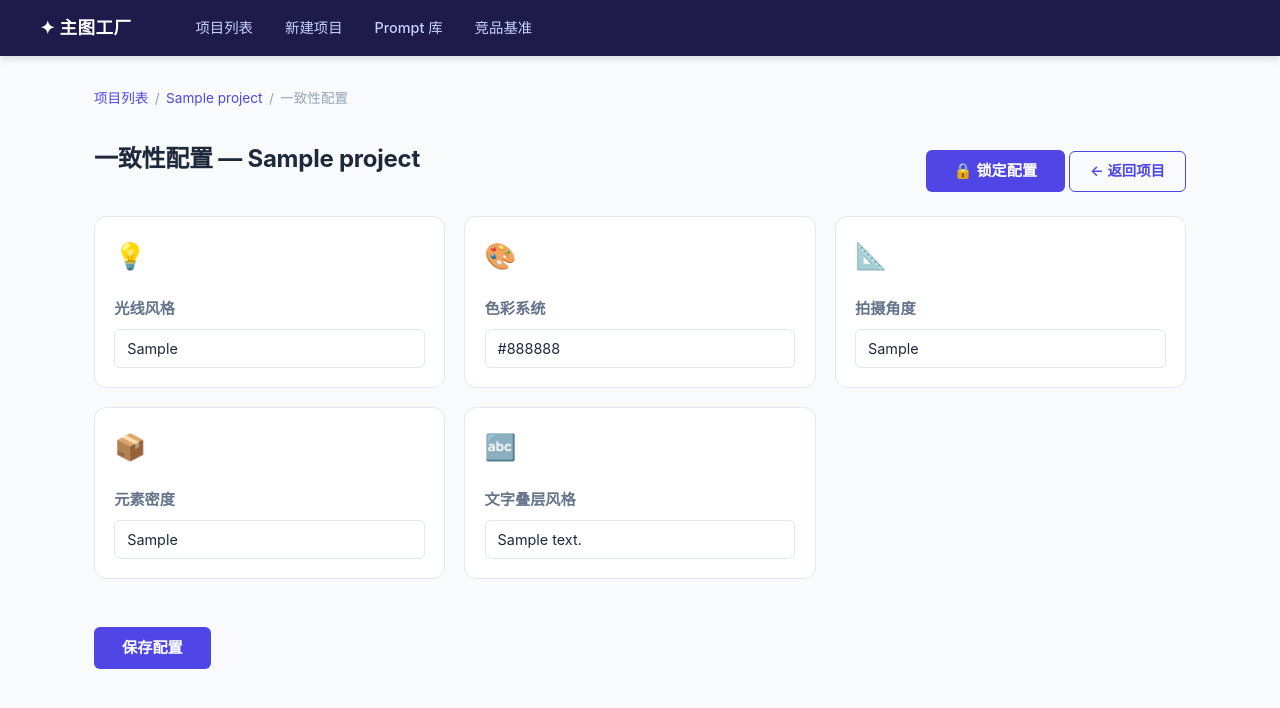
After one commit to g-186442733/auto-image-pipeline, a Flask app: page /project/1/consistency in a window 1280 px wide. The commit adds this page. Shown: the top 708 px of the page. Run offline with Flask 3, Linux system fonts and the light colour scheme; tables that the repository leaves empty hold one stand-in row (values such as "Sample post").

Commit message:
feat(layers): implement consistency lock system

```diff
--- /dev/null
+++ b/pipeline/layers/consistency_system.py
@@ -0,0 +1,78 @@
+from pipeline.models.base import get_session
+from pipeline.models.consistency_profile import ConsistencyProfile
+
+STYLE_VARIABLES = [
+    "lighting_style",
+    "color_palette",
+    "camera_angle",
+    "element_density",
+    "text_overlay_style",
+]
+
+
+def create_consistency_profile(project_id: int) -> ConsistencyProfile:
+    session = get_session()
+    try:
+        cp = ConsistencyProfile(project_id=project_id, locked=False)
+        session.add(cp)
+        session.commit()
+        session.refresh(cp)
+        session.expunge(cp)
+        return cp
+    finally:
+        session.close()
+
+
+def get_consistency_profile(project_id: int) -> ConsistencyProfile:
+    session = get_session()
+    try:
+        cp = session.query(ConsistencyProfile).filter_by(project_id=project_id).first()
+        if cp is None:
+            cp = ConsistencyProfile(project_id=project_id, locked=False)
+            session.add(cp)
+            session.commit()
+            session.refresh(cp)
+        session.expunge(cp)
+        return cp
+    finally:
+        session.close()
+
+
+def update_consistency_profile(project_id: int, **kwargs) -> ConsistencyProfile:
+    session = get_session()
+    try:
+        cp = session.query(ConsistencyProfile).filter_by(project_id=project_id).first()
+        if cp is None:
+            raise ValueError(f"No consistency profile for project {project_id}")
+        if cp.locked:
+            raise ValueError("Profile is locked — cannot update")
+        for key, value in kwargs.items():
+            if key in STYLE_VARIABLES:
+                setattr(cp, key, value)
+        session.commit()
+        session.refresh(cp)
+        session.expunge(cp)
+        return cp
+    finally:
+        session.close()
+
+
+def lock_consistency_profile(project_id: int) -> ConsistencyProfile:
+    session = get_session()
+    try:
+        cp = session.query(ConsistencyProfile).filter_by(project_id=project_id).first()
+        if cp is None:
+            raise ValueError(f"No consistency profile for project {project_id}")
+        cp.locked = True
+        session.commit()
+        session.refresh(cp)
+        session.expunge(cp)
+        return cp
+    finally:
+        session.close()
+
+
+def validate_consistency(project_id: int):
+    cp = get_consistency_profile(project_id)
+    missing = [v for v in STYLE_VARIABLES if not getattr(cp, v, None)]
+    return (len(missing) == 0, missing)
--- a/pipeline/web/app.py
+++ b/pipeline/web/app.py
@@ -27,6 +27,7 @@ from pipeline.models.qa_record import QARecord
 from pipeline.models.benchmark import AmazonBenchmark
 from pipeline.models.brand_profile import BrandProfile
 from pipeline.models.aplus_content import APlusContent
+from pipeline.models.consistency_profile import ConsistencyProfile
 
 # Global run status tracker: {project_id: {"state": "idle"|"running"|"done"|"error", "message": str}}
 _run_status: dict[int, dict] = {}
@@ -490,4 +491,86 @@ def create_app():
             }
         )
 
+    _CONSISTENCY_VARS = [
+        ("lighting_style", "💡", "光线风格", "如: soft diffused, studio, natural"),
+        ("color_palette", "🎨", "色彩系统", "如: warm earth tones, neutral, vibrant"),
+        ("camera_angle", "📐", "拍摄角度", "如: eye level, 45-degree, overhead"),
+        ("element_density", "📦", "元素密度", "如: minimal, medium, dense"),
+        ("text_overlay_style", "🔤", "文字叠层风格", "如: minimal, bold, none"),
+    ]
+
+    @app.route("/project/<int:project_id>/consistency", methods=["GET"])
+    def consistency_view(project_id):
+        db = get_session()
+        try:
+            from pipeline.layers.consistency_system import (
+                get_consistency_profile,
+                validate_consistency,
+            )
+
+            project = db.get(Project, project_id)
+            if project is None:
+                return "Project not found", 404
+            profile = get_consistency_profile(project_id)
+            valid, missing = validate_consistency(project_id)
+            variables = [
+                {
+                    "key": k,
+                    "icon": icon,
+                    "label": label,
+                    "placeholder": ph,
+                    "value": getattr(profile, k, None),
+                }
+                for k, icon, label, ph in _CONSISTENCY_VARS
+            ]
+            return render_template(
+                "consistency.html",
+                project=project,
+                profile=profile,
+                variables=variables,
+                valid=valid,
+                missing=missing,
+            )
+        finally:
+            db.close()
+
+    @app.route("/project/<int:project_id>/consistency", methods=["POST"])
+    def consistency_update(project_id):
+        db = get_session()
+        try:
+            from pipeline.layers.consistency_system import (
+                get_consistency_profile,
+                update_consistency_profile,
+            )
+
+            project = db.get(Project, project_id)
+            if project is None:
+                return "Project not found", 404
+            get_consistency_profile(project_id)
+            kwargs = {}
+            for k, _, _, _ in _CONSISTENCY_VARS:
+                val = request.form.get(k, "").strip() or None
+                kwargs[k] = val
+            try:
+                update_consistency_profile(project_id, **kwargs)
+            except ValueError:
+                pass
+            return redirect(url_for("consistency_view", project_id=project_id))
+        finally:
+            db.close()
+
+    @app.route("/project/<int:project_id>/consistency/lock", methods=["POST"])
+    def consistency_lock(project_id):
+        db = get_session()
+        try:
+            from pipeline.layers.consistency_system import lock_consistency_profile
+
+            project = db.get(Project, project_id)
+            if project is None:
+                return "Project not found", 404
+            lock_consistency_profile(project_id)
+            return redirect(url_for("consistency_view", project_id=project_id))
+        finally:
+            db.close()
+
     return app
--- a/pipeline/web/static/style.css
+++ b/pipeline/web/static/style.css
@@ -1160,3 +1160,64 @@ button[type="submit"]:active {
   color: var(--color-text-muted, #999);
   font-size: 1.1rem;
 }
+
+.consistency-grid {
+  display: grid;
+  grid-template-columns: repeat(auto-fill, minmax(280px, 1fr));
+  gap: 1.2rem;
+  margin: 1.5rem 0;
+}
+.consistency-card {
+  background: var(--color-card-bg, #fff);
+  border: 1px solid var(--color-border, #e0e0e0);
+  border-radius: var(--radius-card, 12px);
+  padding: 1.2rem;
+}
+.consistency-card-icon {
+  font-size: 1.6rem;
+  margin-bottom: 0.4rem;
+}
+.consistency-card-label {
+  font-weight: 600;
+  font-size: 0.95rem;
+  display: block;
+  margin-bottom: 0.5rem;
+}
+.consistency-card-value {
+  color: var(--color-text-muted, #666);
+}
+.consistency-input {
+  width: 100%;
+  padding: 0.5rem 0.6rem;
+  border: 1px solid var(--color-border, #d0d0d0);
+  border-radius: 6px;
+  font-size: 0.9rem;
+  box-sizing: border-box;
+}
+.consistency-actions {
+  margin: 1.5rem 0;
+}
+.consistency-badge {
+  display: inline-block;
+  padding: 0.25rem 0.75rem;
+  border-radius: 20px;
+  font-size: 0.85rem;
+  font-weight: 600;
+}
+.consistency-badge--locked {
+  background: var(--color-status-locked-bg, #ffeaa7);
+  color: var(--color-status-locked-text, #856404);
+}
+.consistency-warning {
+  background: #fff3cd;
+  color: #856404;
+  border: 1px solid #ffc107;
+  border-radius: 8px;
+  padding: 0.75rem 1rem;
+  margin-bottom: 1rem;
+}
+.consistency-form .page-header-actions {
+  display: flex;
+  gap: 0.5rem;
+  align-items: center;
+}
--- /dev/null
+++ b/pipeline/web/templates/consistency.html
@@ -0,0 +1,74 @@
+{% extends "base.html" %} {% block title %}一致性配置 — {{ project.name }}{%
+endblock %} {% block content %}
+<div class="breadcrumb">
+  <a href="{{ url_for('index') }}">项目列表</a>
+  <span class="sep">/</span>
+  <a href="{{ url_for('project_detail', project_id=project.id) }}"
+    >{{ project.name }}</a
+  >
+  <span class="sep">/</span>
+  <span>一致性配置</span>
+</div>
+
+<div class="page-header">
+  <h1>一致性配置 — {{ project.name }}</h1>
+  <div class="page-header-actions">
+    {% if profile.locked %}
+    <span class="consistency-badge consistency-badge--locked">🔒 已锁定</span>
+    {% else %}
+    <form
+      method="POST"
+      action="{{ url_for('consistency_lock', project_id=project.id) }}"
+      style="display: inline"
+    >
+      <button type="submit" class="btn btn-outline btn-sm">🔒 锁定配置</button>
+    </form>
+    {% endif %}
+    <a
+      href="{{ url_for('project_detail', project_id=project.id) }}"
+      class="btn btn-outline"
+      >← 返回项目</a
+    >
+  </div>
+</div>
+
+{% if not valid %}
+<div class="consistency-warning">
+  ⚠️ 以下变量尚未设置：{{ missing|join(', ') }}
+</div>
+{% endif %}
+
+<form
+  method="POST"
+  action="{{ url_for('consistency_update', project_id=project.id) }}"
+  class="consistency-form"
+>
+  <div class="consistency-grid">
+    {% for var in variables %}
+    <div class="consistency-card">
+      <div class="consistency-card-icon">{{ var.icon }}</div>
+      <label class="consistency-card-label" for="field-{{ var.key }}"
+        >{{ var.label }}</label
+      >
+      {% if profile.locked %}
+      <div class="consistency-card-value">{{ var.value or '—' }}</div>
+      {% else %}
+      <input
+        type="text"
+        id="field-{{ var.key }}"
+        name="{{ var.key }}"
+        value="{{ var.value or '' }}"
+        placeholder="{{ var.placeholder }}"
+        class="consistency-input"
+      />
+      {% endif %}
+    </div>
+    {% endfor %}
+  </div>
+  {% if not profile.locked %}
+  <div class="consistency-actions">
+    <button type="submit" class="btn btn-primary">保存配置</button>
+  </div>
+  {% endif %}
+</form>
+{% endblock %}
```
Also changed, not shown: pipeline/models/consistency_profile.py (added, +31 -0 lines), tests/test_consistency_system.py (added, +149 -0 lines).
